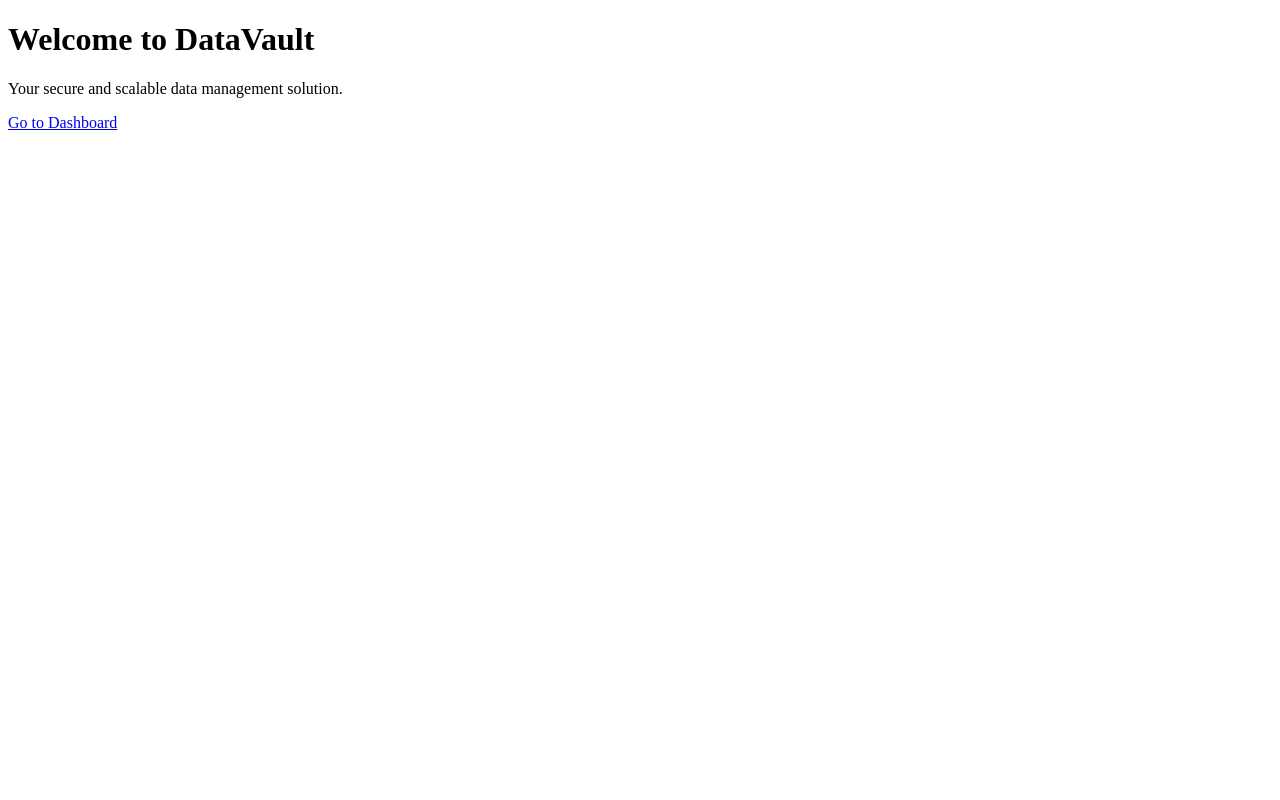
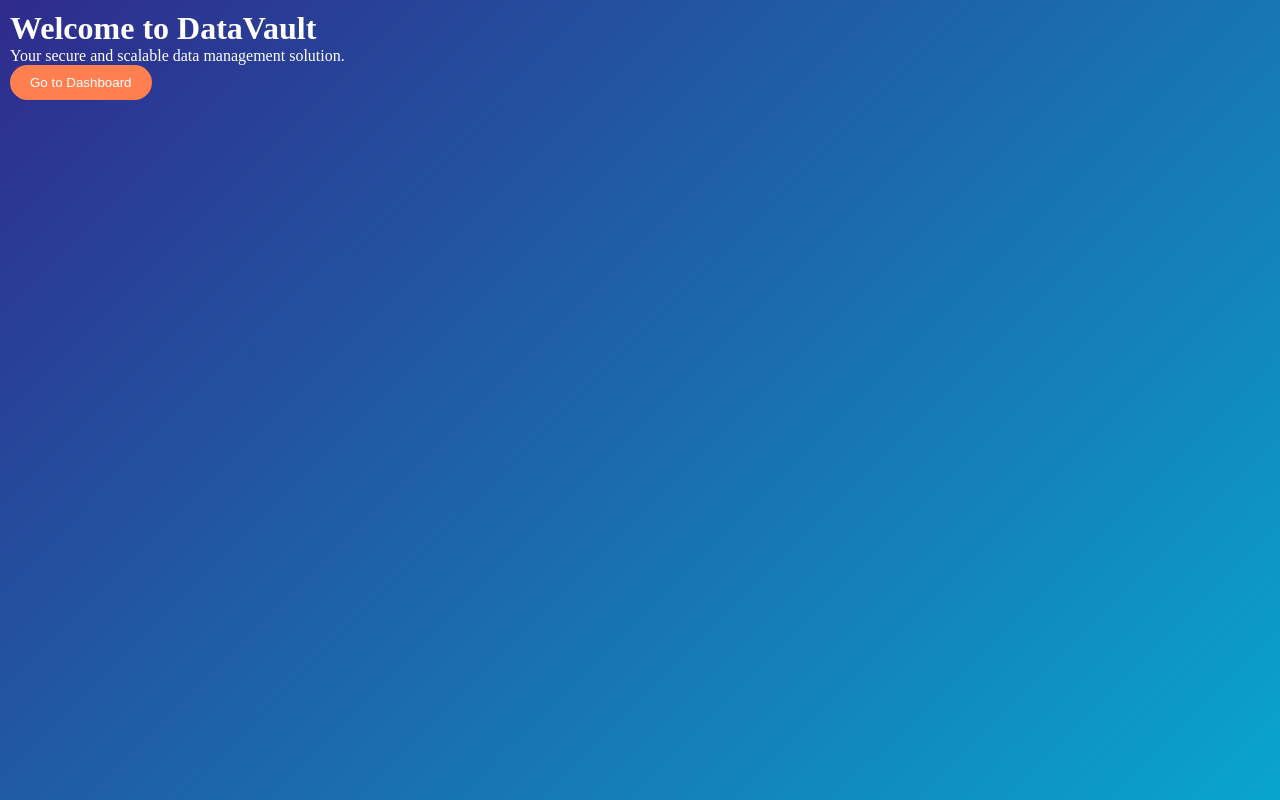
Before and after one commit to TANVIR-Ahammed-Bipul/DBMS, a Django app: page / in a window 1280 px wide. Run offline with Django 5.2, Linux system fonts and the light colour scheme.

Commit message:
added background ,font color and button style

```diff
--- a/core/templates/css/style.css
+++ b/core/templates/css/style.css
@@ -1,5 +1,29 @@
 *{
     margin:0;
     padding:0;
-    box-border:border-box;
+    box-sizing:border-box;
 }
+
+.container{
+    width: 100%;
+    min-height: 100vh;
+    background:linear-gradient(135deg,#2f2b8c,#08a5cc);
+    color: white;
+    padding: 10px;
+
+
+}
+.container button{
+    background-color: coral;
+    border: none;
+    padding: 10px 20px;
+    border-radius: 20px;
+}
+.container button:hover
+{
+    background-color: violet;
+}
+.container a{
+    color: white;
+    text-decoration:none;
+}
--- a/core/templates/home.html
+++ b/core/templates/home.html
@@ -4,10 +4,17 @@
     <meta charset="UTF-8">
     <meta name="viewport" content="width=device-width, initial-scale=1.0">
     <title>Welcome to DataVault</title>
+    <link rel="stylesheet" href="/core/templates/css/style.css">
 </head>
 <body>
-    <h1>Welcome to DataVault</h1>
-    <p>Your secure and scalable data management solution.</p>
-    <a href="{% url 'dashboard' %}">Go to Dashboard</a>
+    <div class="container">
+        <h1>Welcome to DataVault</h1>
+        <p>Your secure and scalable data management solution.</p>
+        <button class="btn">
+            <a class="link-style" href="{% url 'dashboard' %}">Go to Dashboard</a>
+        </button>
+
+    </div>
+
 </body>
 </html>
```
